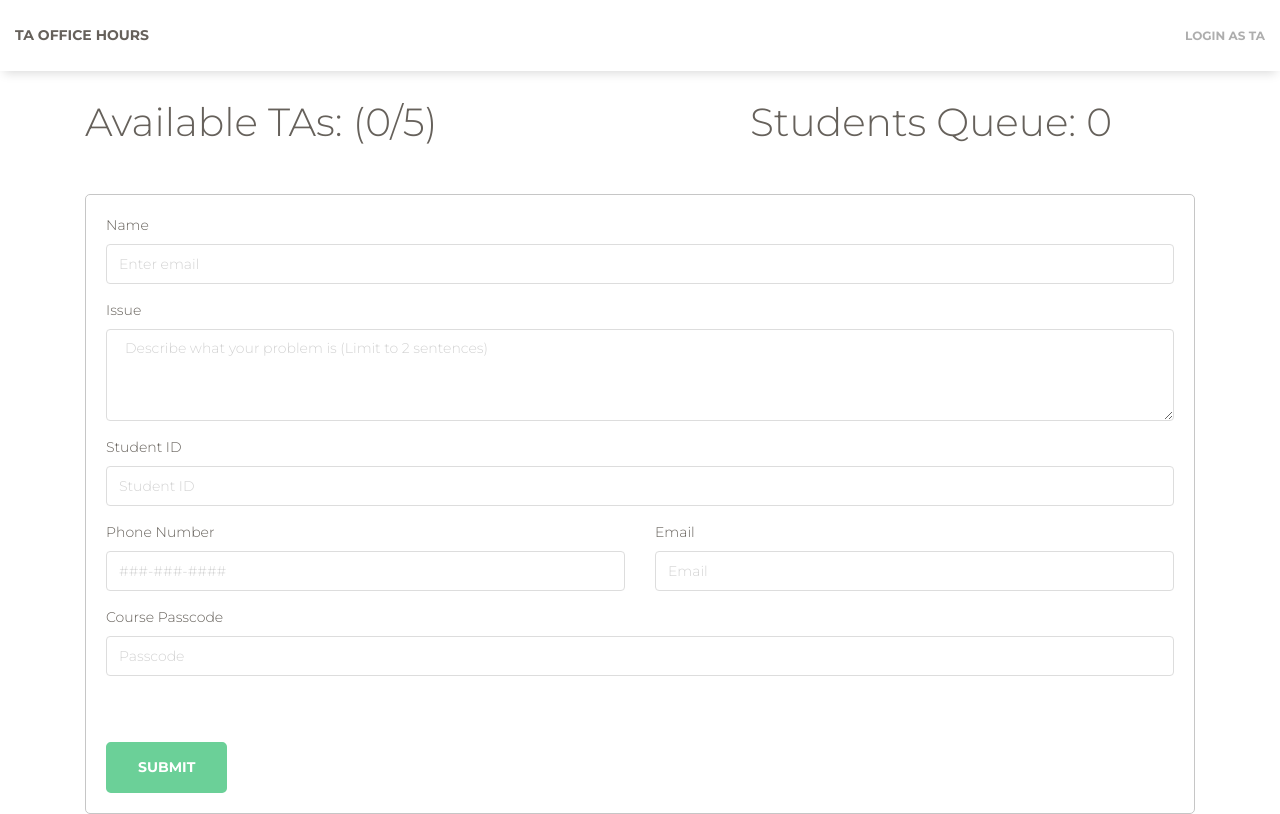
After one commit to Likabicboi/TAQueues, a Django app: page /CMSC334 in a window 1280 px wide. The commit adds this page. Run offline with Django 3.2, Linux system fonts and the light colour scheme; some libraries are stand-ins or nearby versions.

Commit message:
Update UI
Submit form and shit

```diff
--- /dev/null
+++ b/mysite/home/static/home/assets/css/style.css
@@ -0,0 +1,47 @@
+.top10{
+	margin-top: 10px;
+}
+.top20{
+	margin-top: 20px;
+}
+.top30{
+	margin-top: 30px;
+}
+.top40{
+	margin-top: 40px;
+}
+.top50{
+	margin-top: 50px;
+}
+.bottom10{
+	margin-bottom: 10px;
+}
+.bottom20{
+	margin-bottom: 20px;
+}
+.bottom30{
+	margin-bottom: 30px;
+}
+.bottom40{
+	margin-bottom: 40px;
+}
+.bottom50{
+	margin-bottom: 50px;
+}
+
+button > h1 {
+	margin: 0;
+	font-size: 25px;
+}
+
+form{
+	border: 1px solid #c6c6c6;
+	border-radius: 5px;
+	padding: 20px;
+}
+.coursenum{
+	border: 2px solid #4CAF50;
+	display: block;
+	width: 60%;
+	align-content: center;
+}
--- a/mysite/home/templates/home/header.html
+++ b/mysite/home/templates/home/header.html
@@ -21,6 +21,9 @@
 	<link href='http://fonts.googleapis.com/css?family=Montserrat:400,300,700' rel='stylesheet' type='text/css'>
 	<link href="http://maxcdn.bootstrapcdn.com/font-awesome/latest/css/font-awesome.min.css" rel="stylesheet">
 
+	<!-- Style Sheets -->
+	<link href="{% static 'home/assets/css/style.css' %}" rel="stylesheet" />
+
 </head>
 
 <body>
@@ -30,7 +33,7 @@
         <span class="navbar-toggler-icon"></span>
         <span class="navbar-toggler-icon"></span>
     </button>
-    <a class="navbar-brand" href="#">TA Office Hours</a>
+    <a class="navbar-brand" href="/">TA Office Hours</a>
     <div class="collapse navbar-collapse" id="navbar-menu">
         <ul class="navbar-nav ml-auto">
             <li class="nav-item">
--- /dev/null
+++ b/mysite/home/templates/home/submit.html
@@ -0,0 +1,63 @@
+{%extends "home/header.html"%}
+
+{%block content%}
+{%load staticfiles%}
+
+<div class = "container">
+	<div class = "row">
+		<div class = "col-lg-7">
+			<h2> Available TAs: (0/5) </h2>
+		</div>
+		<div class = "col-lg-5">
+			<h2> Students Queue: 0 </h2>
+		</div>
+	</div>
+
+	<div class = "row">
+		<div class = "col">
+			<form class = "top50">
+			  <div class="form-group">
+			    <label for="Name">Name</label>
+			    <input type="text" class="form-control" id="exampleInputEmail1" aria-describedby="emailHelp" placeholder="Enter email">
+			  </div>
+
+				<div class="form-group">
+			    <label for="Name">Issue</label>
+			    <textarea class="form-control" maxlength = "200" rows="4" placeholder="Describe what your problem is (Limit to 2 sentences)"></textarea>
+			  </div>
+
+
+			  <div class="form-group">
+			    <label for="StudentID">Student ID</label>
+			    <input type="text" class="form-control" id="exampleInputEmail1" aria-describedby="emailHelp" placeholder="Student ID">
+			  </div>
+
+			  <div class = "row">
+				  <div class = "col-md-6">
+					  <div class="form-group">
+					    <label for="Phone Number">Phone Number</label>
+					    <input type="tel" class="form-control" id="exampleInputPassword1" placeholder="###-###-####">
+					  </div>
+					 </div>
+
+					<div class =  "col-md-6">
+						<div class="form-group">
+					    <label for="exampleInputPassword1">Email</label>
+					    <input type="email" class="form-control" id="exampleInputPassword1" placeholder="Email">
+					  </div>
+					</div>
+				</div>
+
+			  <div class="form-group">
+			    <label for="exampleInputPassword1">Course Passcode</label>
+			    <input type="password" class="form-control" id="exampleInputPassword1" placeholder="Passcode">
+			  </div>
+
+
+			  <button type="submit" class="btn btn-success btn-lg top50">Submit</button>
+			</form>
+		</div>
+	</div>
+</div>
+
+{%endblock%}
--- a/mysite/home/urls.py
+++ b/mysite/home/urls.py
@@ -3,4 +3,5 @@ from . import views
 
 urlpatterns = [
 	url(r'^$', views.index, name='index'),
+	url(r'^CMSC[0-9]+$', views.submit, name='submit'),
 	]
--- a/mysite/home/views.py
+++ b/mysite/home/views.py
@@ -3,3 +3,6 @@ from django.shortcuts import render
 # Create your views here.
 def index(request):
 	return render(request, 'home/index.html')
+
+def submit(request):
+	return render(request, 'home/submit.html')
```
Also changed, not shown: mysite/home/templates/home/index.html (+18 -5 lines).
